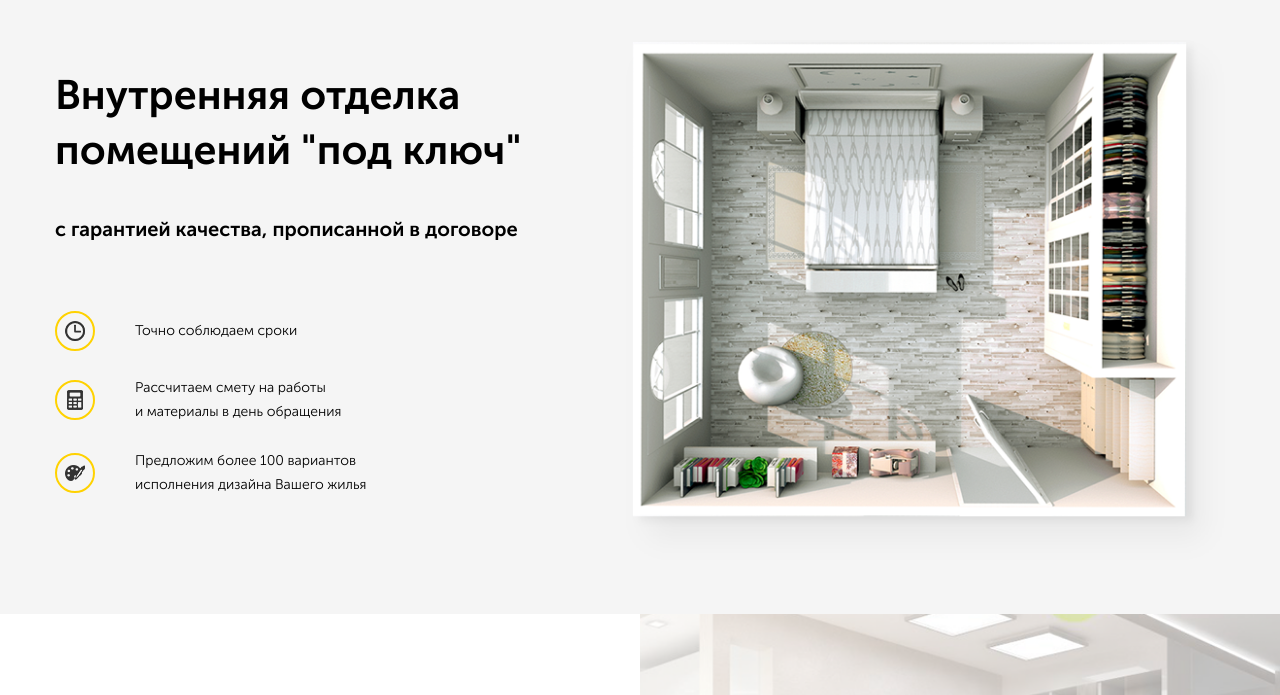
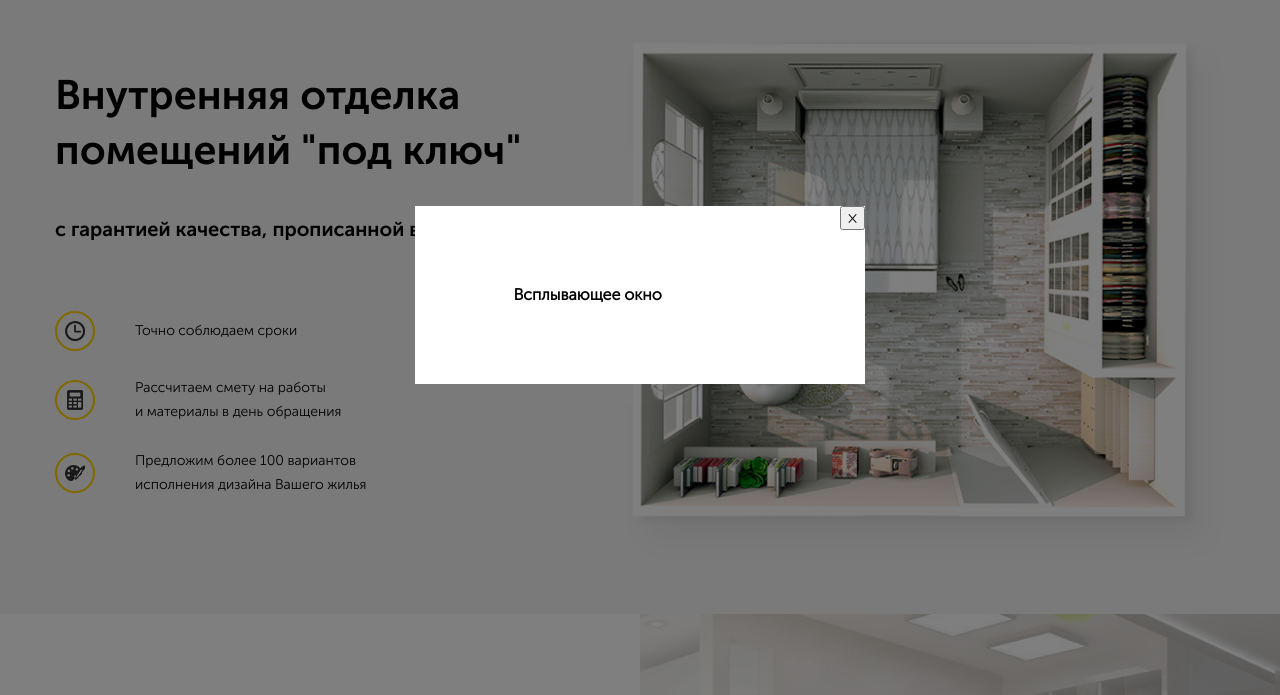
Before and after one commit to i1-kmv/repair-, a plain HTML site: page src/index.html in a window 1280 px wide. Both pictures are taken after a click on the button "Перезвонить мне". Shown: the part 105-800 px from the top of the page. Drawn offline with Linux system fonts and the light colour scheme.

Commit message:
Подключил модальное окно

```diff
--- a/src/index.html
+++ b/src/index.html
@@ -20,7 +20,7 @@
                        <span class="navbar__address">Калуга, Москва, МО</span>
                        <a href="tel:+7 (495) 42-251-31" class="navbar__phone">+7 (495) 42-251-31 </a>
                    </div>
-                   <button class="button navbar__button">Перезвонить мне</button>
+                   <button class="button navbar__button" id="button">Перезвонить мне</button>
                </div>
            </div>
        </div>
@@ -101,5 +101,13 @@
             </div>
        </section>
    </div>
+
+   <div class="modal" id="modal">
+       <div class="modal-dialog">
+           <button class="modal-dialog__close" id="close">&times;</button>
+            <h4 class="modal-dialog title">Всплывающее окно</h4>
+       </div>
+   </div>
+   <script src="js/main.js"></script>
 </body>
 </html>
--- /dev/null
+++ b/src/js/main.js
@@ -0,0 +1,11 @@
+let button = document.querySelector('#button');
+let modal = document.querySelector('#modal');
+let close = document.querySelector('#close')
+
+button.addEventListener('click', function(){
+    modal.classList.add('modal_active');
+});
+
+close.addEventListener ('click', function() {
+    modal.classList.remove('modal_active');
+});
--- /dev/null
+++ b/src/sass/_modal.sass
@@ -0,0 +1,23 @@
+.modal
+    position: fixed
+    left: 0
+    top: 0
+    width: 100%
+    height: 100%
+    background-color: rgba(#000, 0.5)
+    display: flex
+    display: none
+    &_active
+        display: flex
+    &-dialog
+        position: relative
+        margin: auto
+        max-width: 450px
+        width: 90%
+        min-width: 200px
+        background-color: #fff
+        padding: 40px
+        &__close
+            position: absolute
+            top: 0
+            right: 0
--- a/src/sass/style.sass
+++ b/src/sass/style.sass
@@ -4,3 +4,4 @@
 @import "navbar"
 @import "hero"
 @import "offer"
+@import "modal"
```
Also changed, not shown: src/sass/style.css, 1 other file.
